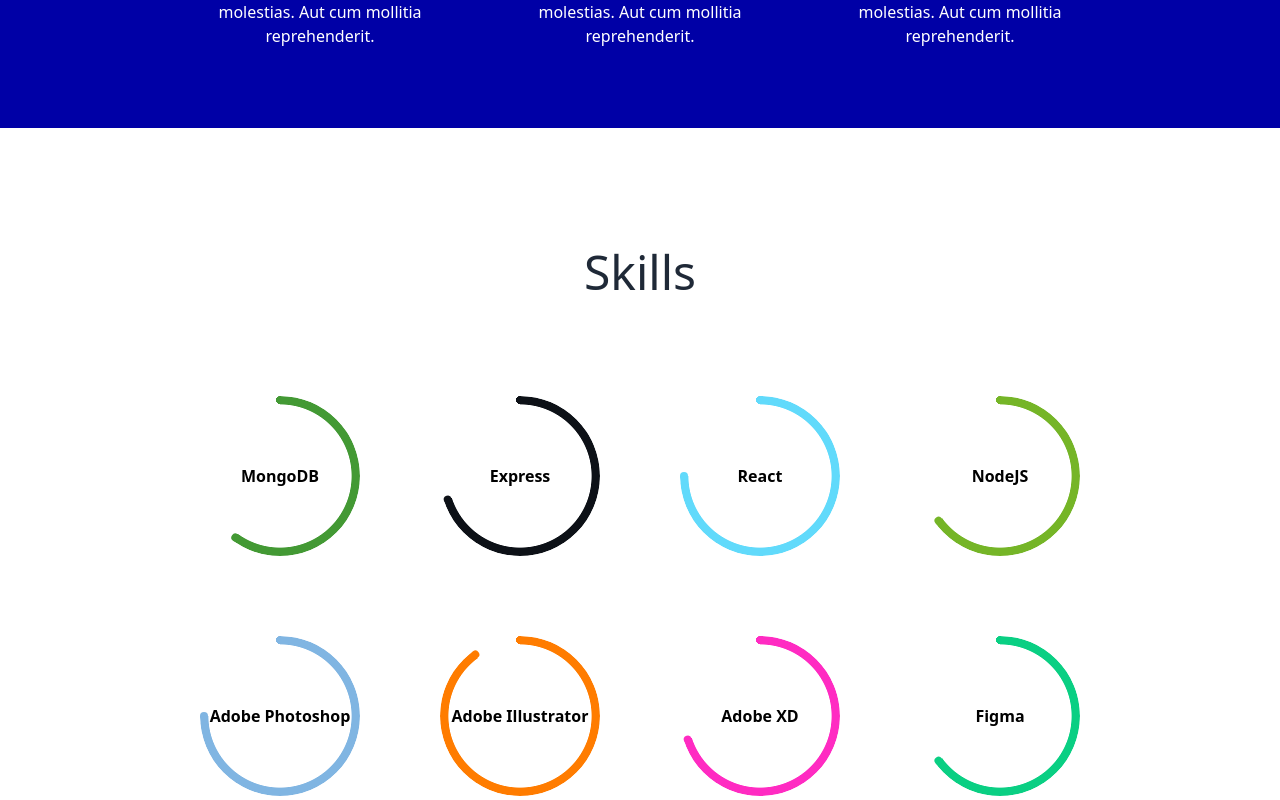
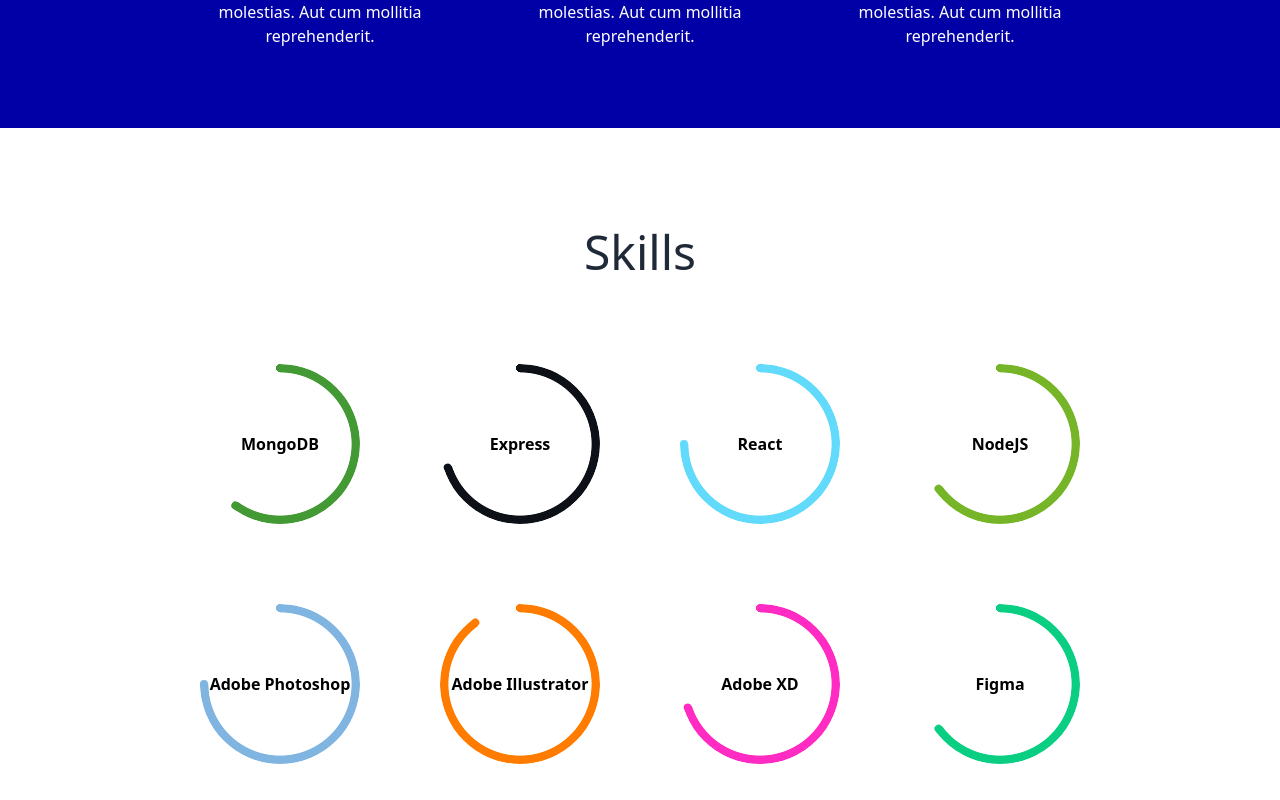
Before and after one commit to KMeniawy/My-Portofolio, a React (Vite) app: page / in a window 1280 px wide. Shown: the part 3120-3920 px from the top of the page. Built offline with nearby package versions, Linux system fonts and the light colour scheme; what tailwindcss-animatecss would draw is missing.

Commit message:
height fix

```diff
--- a/src/App.jsx
+++ b/src/App.jsx
@@ -274,8 +274,8 @@
           </div>
         </div>
         {/* skills */}
-        <div className="h-[120vh]">
-        <div className="pt-10 pb-5">
+        <div className="h-[100vh] mb-10">
+        <div className="pt-5 pb-2">
             <h1 className="text-center my-20 text-5xl mx-auto">Skills</h1>
           </div>
           <div className="flex flex-row justify-center mb-20 mx-10 text-center">
```
